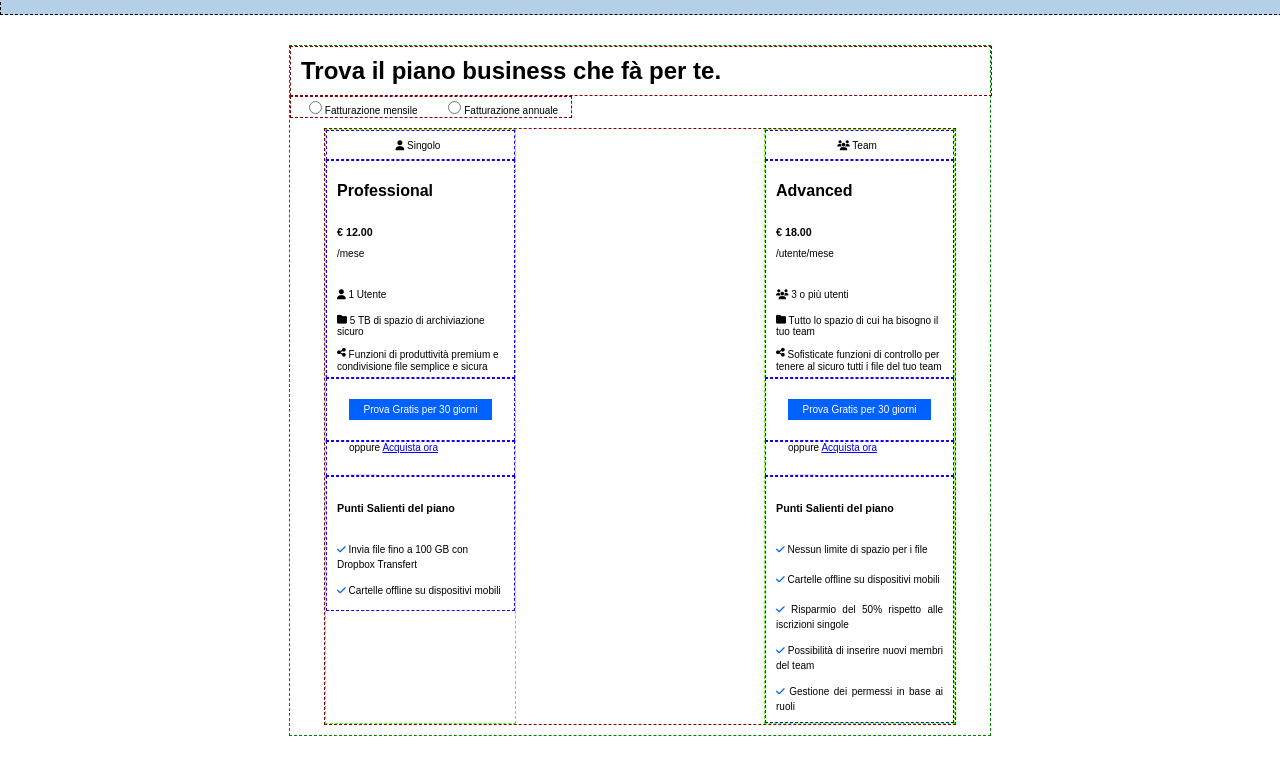
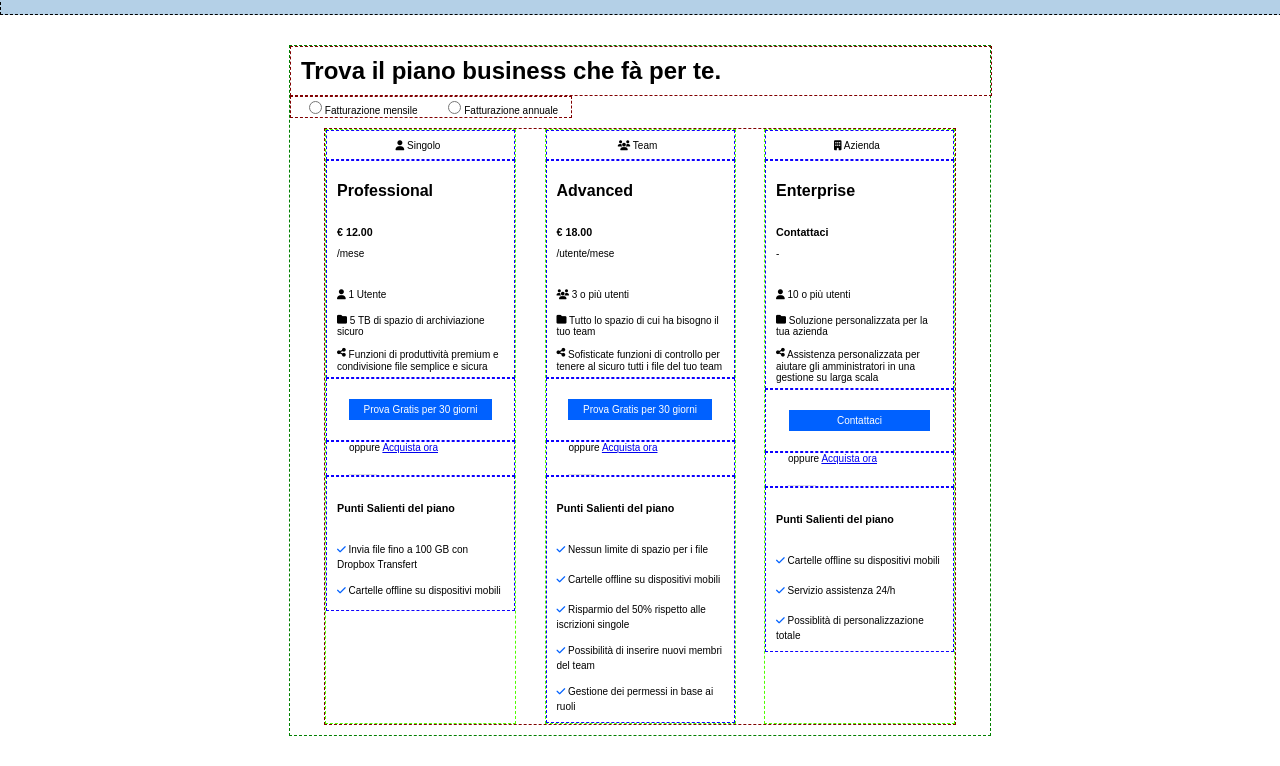
Before and after one commit to gabrielediemmanuele/htmlcss-dropbox, a plain HTML site: page index.html in a window 1280 px wide. Shown: the part 587-1353 px from the top of the page. Drawn offline with Linux system fonts and the light colour scheme.

Commit message:
fix: 3th column button size

```diff
--- a/index.html
+++ b/index.html
@@ -227,6 +227,68 @@
           </div>
 
           <!-- 3th column-->
+          <div class="column">
+            <!-- title container-->
+            <div class="tit-col-cont">
+              <span>
+                <i class="fa-solid fa-building" style="color: #000000"></i>
+                Azienda
+              </span>
+            </div>
+            <!-- main col container-->
+            <div class="main-col-cont">
+              <h4>Enterprise</h4>
+              <h6>Contattaci</h6>
+              <span>-</span>
+              <div>
+                <i class="fa-solid fa-user" style="color: #000000"></i>
+                10 o più utenti
+              </div>
+              <div>
+                <i class="fa-solid fa-folder fa-xs" style="color: #000000"></i>
+                Soluzione personalizzata per la tua azienda
+              </div>
+              <div>
+                <i
+                  class="fa-solid fa-share-nodes fa-2xs"
+                  style="color: #000000"
+                ></i>
+                Assistenza personalizzata per aiutare gli amministratori in una
+                gestione su larga scala
+              </div>
+            </div>
+            <div class="mid-col-butt">
+              <span class="middle-button" id="diff-butt">Contattaci</span>
+            </div>
+            <!-- buynow button container-->
+            <div class="buy-now-cont">
+              <div class="buy-now-link">
+                <span
+                  >oppure
+                  <a href="#">Acquista ora</a>
+                  <br />
+                  <br />
+                  <span id="greyline">_____</span></span
+                >
+              </div>
+            </div>
+            <!-- planner container-->
+            <div class="planner-cont">
+              <h6>Punti Salienti del piano</h6>
+              <div>
+                <i class="fa-solid fa-check" style="color: #0061ff"></i>
+                Cartelle offline su dispositivi mobili
+              </div>
+              <div>
+                <i class="fa-solid fa-check" style="color: #0061ff"></i>
+                Servizio assistenza 24/h
+              </div>
+              <div>
+                <i class="fa-solid fa-check" style="color: #0061ff"></i>
+                Possiblità di personalizzazione totale
+              </div>
+            </div>
+          </div>
         </div>
       </section>
     </main>
--- a/style.css
+++ b/style.css
@@ -306,5 +306,8 @@ h1 {
 .planner-cont div {
   font-size: 10px;
   margin: 10px 0;
-  text-align: justify;
 }
+
+#diff-butt {
+  padding: 5px 48px;
+}
```
